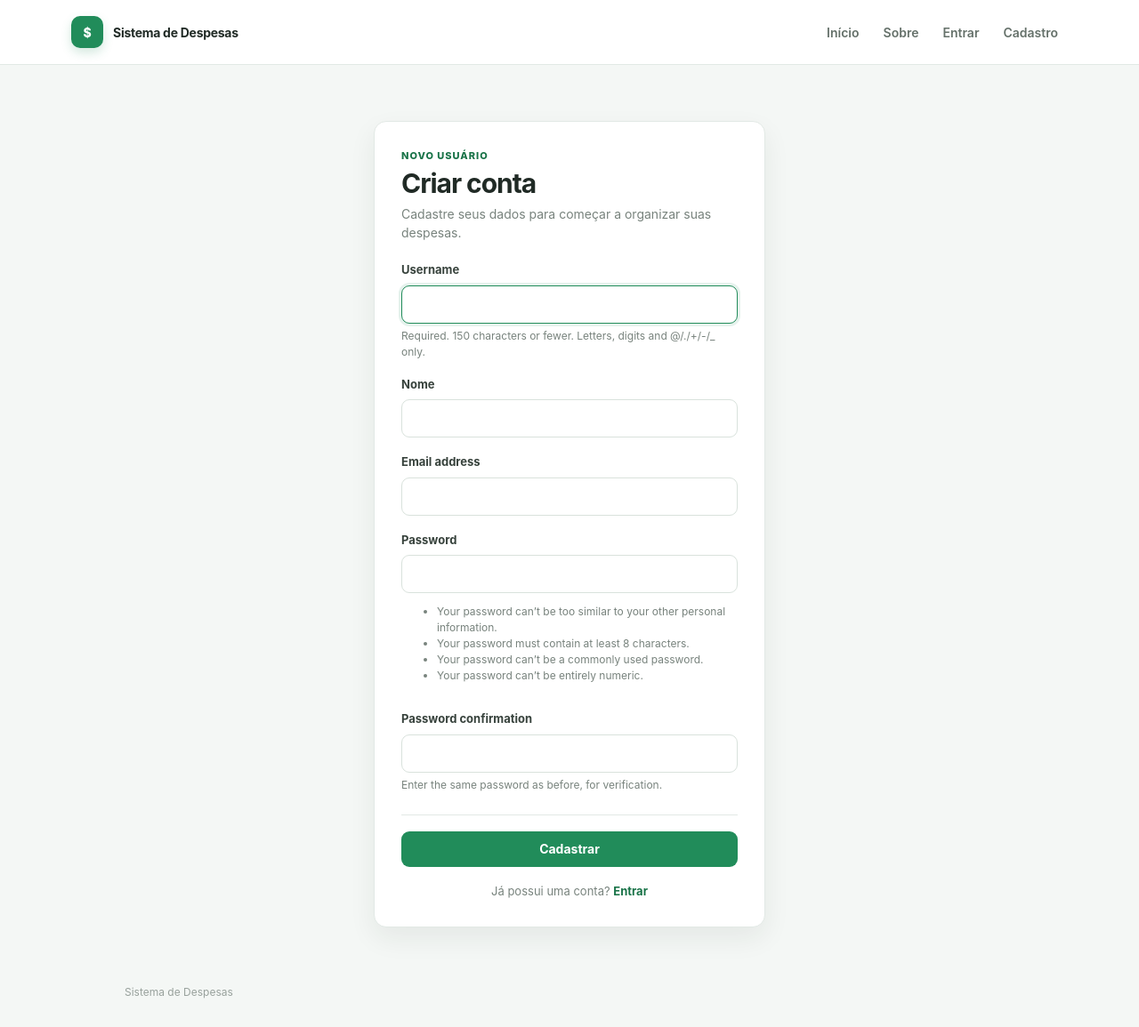
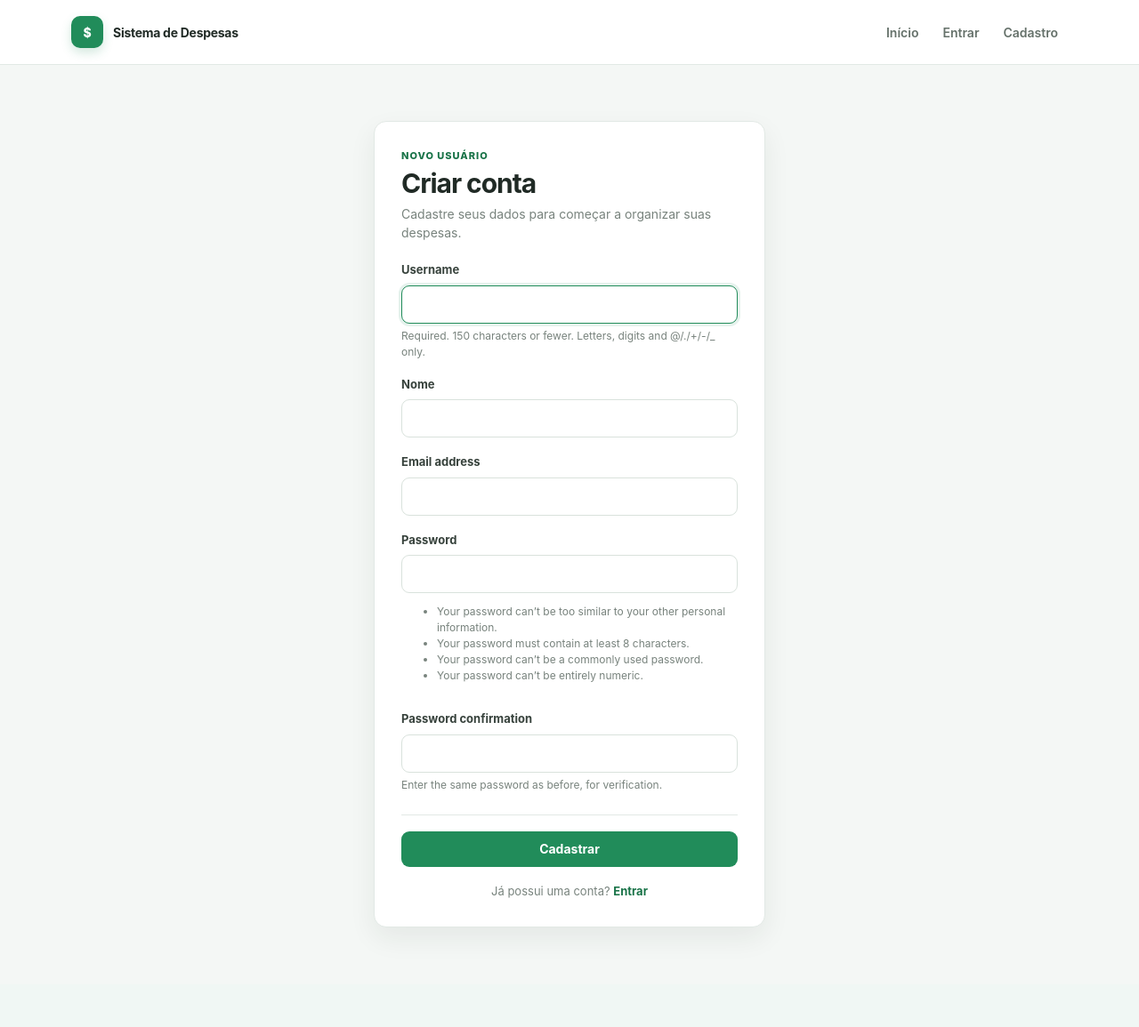
Before and after one commit to Rafael1572008/Controle-de-Despesas, a Django app: page /cadastro/ in a window 1280 px wide. Shown: the whole page at 89% size. After the commit the page ends 1043 px from the top, so only its background shows below. Run offline with Django 5.2, Linux system fonts and the light colour scheme; some libraries are stand-ins or nearby versions.

Commit message:
fix: removendo o sobre

```diff
--- a/src/core/templates/core/base.html
+++ b/src/core/templates/core/base.html
@@ -335,7 +335,6 @@
                         <button class="nav-button" type="submit">Sair</button>
                     </form>
                 {% else %}
-                    <a href="{% url 'sobre' %}">Sobre</a>
                     <a href="{% url 'login' %}">Entrar</a>
                     <a href="{% url 'cadastrar_usuario' %}">Cadastro</a>
                 {% endif %}
@@ -347,7 +346,6 @@
         {% block content %}{% endblock %}
     </main>
 
-    <footer class="app-footer">Sistema de Despesas</footer>
 </div>
     <script src="https://cdn.datatables.net/3.0.2/js/dataTables.min.js"></script>
     <script>
--- a/src/core/urls.py
+++ b/src/core/urls.py
@@ -3,7 +3,6 @@ from .views import * # Puxar tudo de views
 
 urlpatterns = [
     path('', inicio, name='inicio'),
-    path('sobre/', sobre, name='sobre'),
 
     # Despesas
     path('despesas/', lista_despesas, name='lista_despesas'),
--- a/src/core/views.py
+++ b/src/core/views.py
@@ -7,9 +7,6 @@ from .forms import DespesaForm, TopForm, UsuarioForm
 
 def inicio(request):
     return render(request, 'core/inicio.html')
-
-def sobre(request):
-    return HttpResponse("Esta página foi criada para apresentar o sistema.")
 
 @login_required
 def lista_despesas(request):
```
